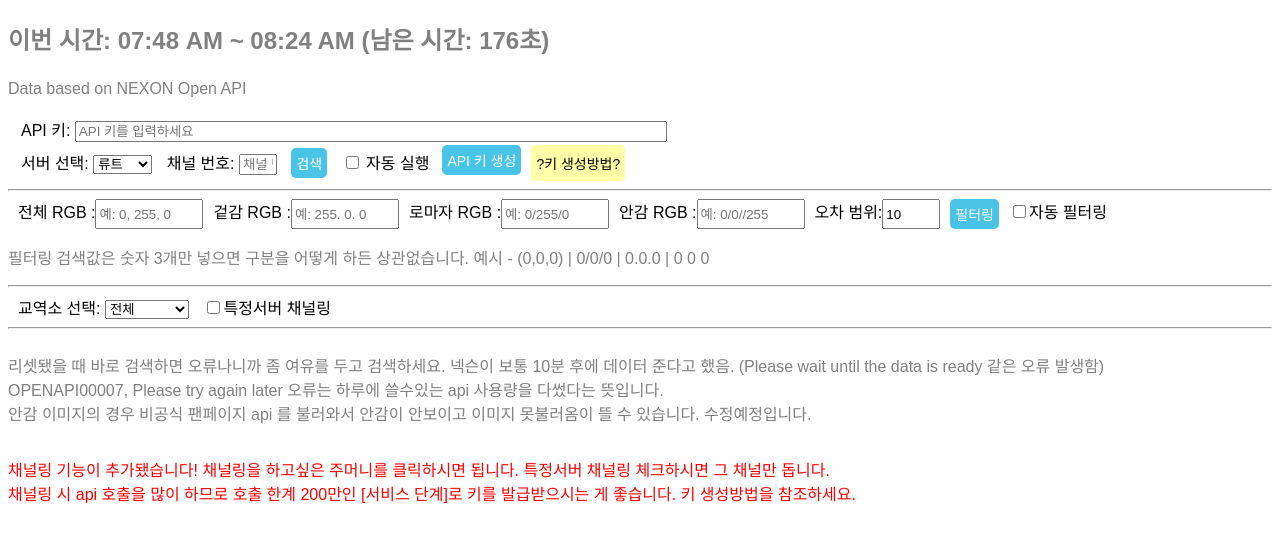
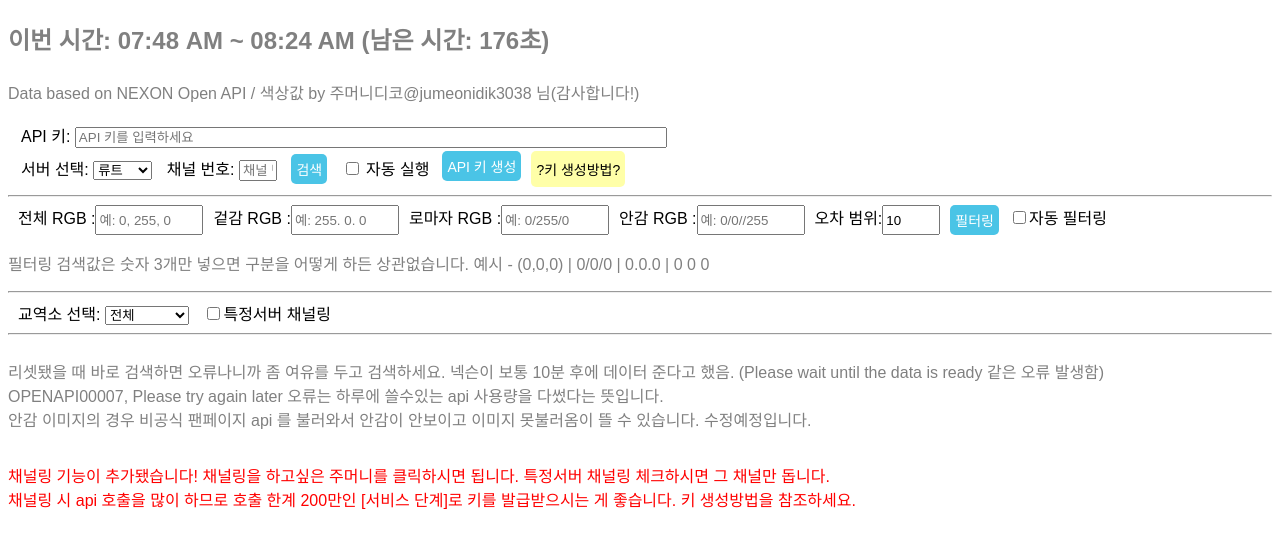
Before and after one commit to hoydi/mabinogi_jumoney, a plain HTML site: page index.html in a window 1280 px wide. Shown: the part 78-626 px from the top of the page. Drawn offline with Linux system fonts and the light colour scheme.

Commit message:
아차 땡스투

```diff
--- a/index.html
+++ b/index.html
@@ -330,7 +330,7 @@
     </p>
     <p id="next_time"></p>
 
-    <p>Data based on NEXON Open API</p>
+    <p>Data based on NEXON Open API / 색상값 by 주머니디코@jumeonidik3038 님(감사합니다!)</p>
 <div class="search" style="display: flex; flex-direction: column;">
   <div style="padding: 3px; width: 100%;max-width: 730px;">
     <label for="apiKeyInput" style="width: 20%;">API 키:</label>
```
